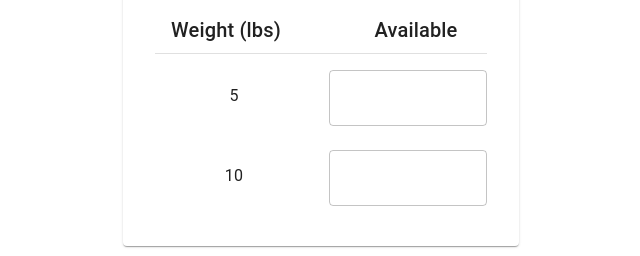
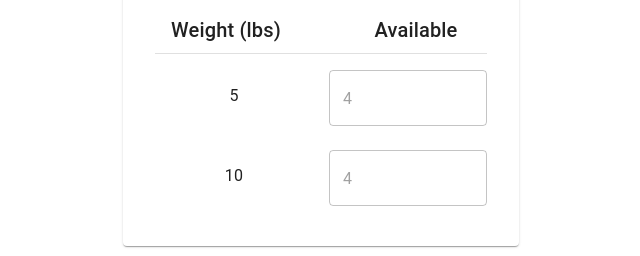
Before and after one commit to ruinaz90/plate-calculator, a Next.js app: page / in a window 1280 px wide. Shown: the part 272-528 px from the top of the page, without its empty margins (319-959 px from the left). Built offline with nearby package versions, Linux system fonts and the light colour scheme.

Commit message:
textboxes

```diff
--- a/pages/index.js
+++ b/pages/index.js
@@ -21,11 +21,21 @@ import { useState } from 'react'
 const inter = Inter({ subsets: ['latin'] })
 
 export default function Home() {
-    const [plates, setPlates] = useState([5, 10])
+    const [plates, setPlates] = useState({
+        5: 4,
+        10: 4,
+        35: 4,
+        45: 4
+    })
     const [weight, setWeight] = useState(45)
     const [resultsWeight, setResultsWeight] = useState(45)
     const [results, setResults] = useState([])
     const [resultsQty, setResultsQty] = useState([])
+
+    function handleChange(e) {
+        const weight = Number(e.target.id), plateAmount = Number(e.target.value)
+        setPlates({...plates, [weight]: plateAmount})
+    }
 
     return (
         <>
@@ -40,7 +50,7 @@ export default function Home() {
         <Container maxWidth="xs">
             <Card>
             <CardContent>
-                <Box sx={{ m: 3, mx: 2 }}><TextField sx={{ width: '20ch' }} label="Target weight (lbs)" variant="outlined" type="number" value={weight} onChange={(e) => setWeight(e.target.value)} /></Box>
+                <Box sx={{ m: 3, mx: 2 }}><TextField sx={{ width: '20ch' }} label="Target weight (lbs)" variant="outlined" type="number" value={weight} onChange={(e) => setWeight(Number(e.target.value))} /></Box>
                 <Box sx={{ mb: 3, mx: 2 }}><Button variant="contained">Calculate</Button></Box>
 
 
@@ -59,13 +69,13 @@ export default function Home() {
                 <Box sx={{ m: 2 }}>
                     <Grid container spacing={2}>
                         <Grid xs display="flex" justifyContent="center" alignItems="center"><Typography variant="body1" gutterBottom>5</Typography></Grid>
-                        <Grid xs display="flex" justifyContent="center" alignItems="center"><TextField type="number" variant="outlined" /></Grid>
+                        <Grid xs display="flex" justifyContent="center" alignItems="center"><TextField type="number" variant="outlined" id="5" placeholder="4" onChange={handleChange} /></Grid>
                     </Grid>
                 </Box>
                 <Box sx={{ m: 2 }}>
                     <Grid container spacing={2}>
                         <Grid xs display="flex" justifyContent="center" alignItems="center"><Typography variant="body1" gutterBottom>10</Typography></Grid>
-                        <Grid xs display="flex" justifyContent="center" alignItems="center"><TextField type="number" variant="outlined" /></Grid>
+                        <Grid xs display="flex" justifyContent="center" alignItems="center"><TextField type="number" variant="outlined" id="10" placeholder="4" onChange={handleChange} /></Grid>
                     </Grid>
                 </Box>
             </CardContent>
```
